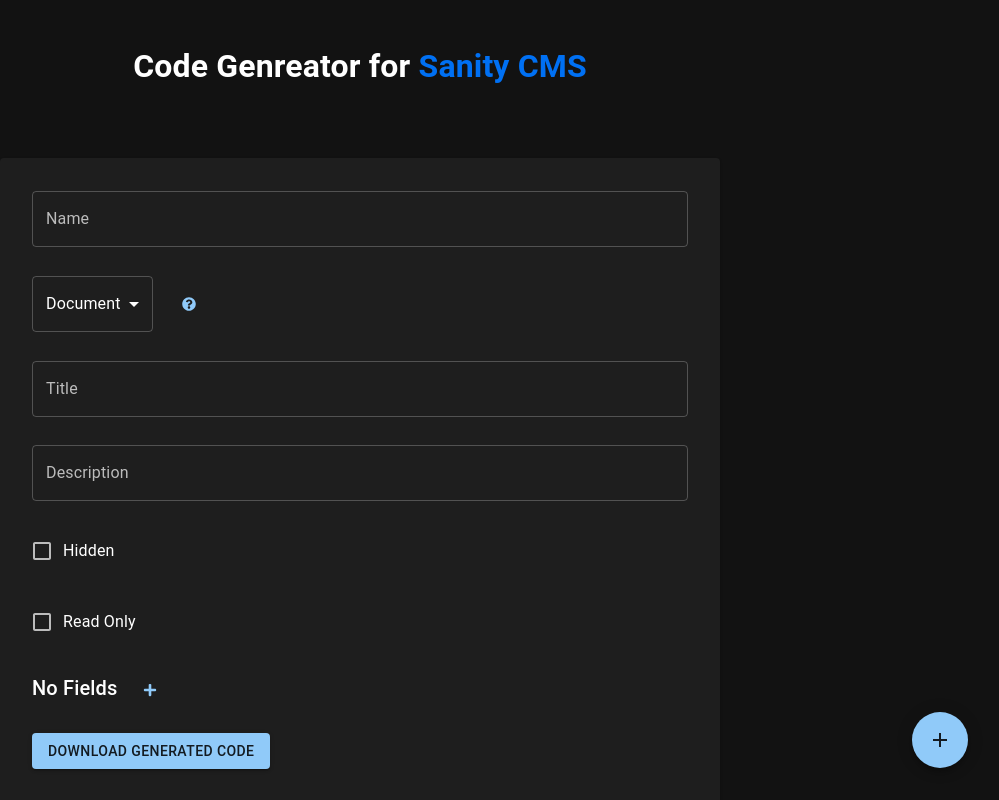
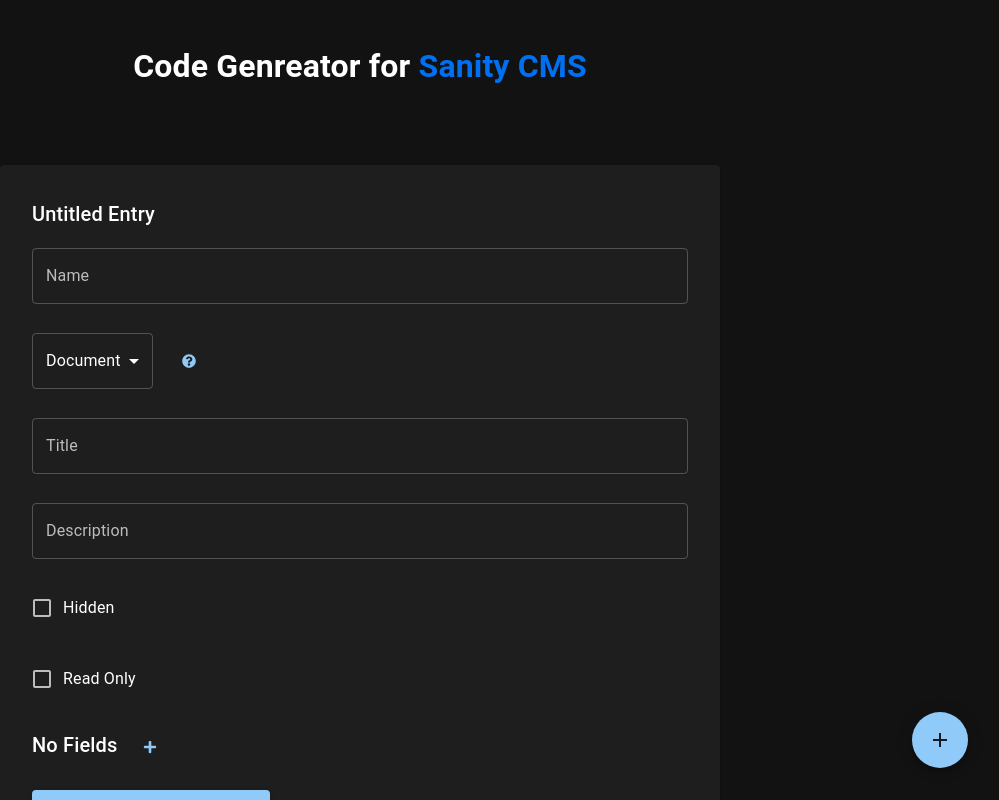
Before and after one commit to TheBigSasha/sanity_config_creator, a Next.js app: page / in a window 1280 px wide. Shown: the top 800 px of the page, without its empty margins (280-1279 px from the left). Built offline with nearby package versions, Linux system fonts and the light colour scheme.

Commit message:
suppprt creation of multiple types

```diff
--- a/components/SanityTypeCreator.tsx
+++ b/components/SanityTypeCreator.tsx
@@ -386,12 +386,14 @@
   defaultValues: SanityFieldProperties;
   isRoot?: boolean;
   extraButtons?: React.ReactNode;
+  topBar?: React.ReactNode;
 }
 const FieldForm: React.FC<FormFieldProps> = ({
   onSubmit,
   defaultValues,
   isRoot,
     extraButtons,
+    topBar,
 }) => {
   const { handleSubmit, control, getValues, formState } =
     useForm<SanityFieldProperties>({
@@ -426,6 +428,7 @@
   // @ts-ignore
   const out = <>
       <Form isRoot={isRoot} onSubmit={handleSubmit(onSubmit)}>
+        {topBar}
         {(isRoot && type === "Object") && <> <Alert severity="info">   <AlertTitle>Top Level Object Type</AlertTitle>
           By default, object types can not be represented as standalone documents in the data store. If you want to define an object type that you'd like to be represented as a document with an id, revision and created and updated timestamps, you should define it using the document type instead. Apart from these additional fields, there's no semantic difference between a document and an object. <a href={"https://www.sanity.io/docs/object-type"}> Learn more</a></Alert>  <br/> </>}
         <Controller
@@ -760,6 +763,18 @@
 
   URL.revokeObjectURL(url);
 }
+
+const ResponsiveGrid = styled.div`
+    display: grid;
+    grid-template-columns: repeat(auto-fit, minmax(600px, 1fr));
+    grid-gap: 1rem;
+    padding: 1rem;
+    width: 100%;
+    max-width: 100%;
+    overflow: auto;
+    min-height: calc(100vh - 12rem);
+`;
+
 const DEFAULT_DATA: SanityDocumentFieldProperties = {
   type: "Document",
   name: "",
@@ -770,18 +785,29 @@
   hidden: false,
 };
 
+const LeftRight = styled.div`
+    display: flex;
+    justify-content: space-between;
+    align-items: center;
+    margin-bottom: 1rem;
+`;
+
 export const SanityTypeCreator = () => {
   const [ datas, setDatas ] = useState<SanityFieldProperties[]>([DEFAULT_DATA])
 
   return (
     <>
+      <ResponsiveGrid>
+
       {datas.map((data, index) => (
           <FieldForm
+              topBar={<LeftRight><Typography variant={"h6"}>{data.title || "Untitled Entry"}</Typography> {datas.length > 1 && <Button onClick={() => setDatas(datas.filter((_, i) => i !== index))}>Remove</Button>}</LeftRight>}
               isRoot
               onSubmit={(dta) => {const newDta = [...datas]; newDta[index] = dta; setDatas(newDta); saveTs(dta);}}
               defaultValues={data}
           />
         ))}
+      </ResponsiveGrid>
 
       <SpeedDial
           ariaLabel="Quick Menu"
--- a/styles/Home.module.css
+++ b/styles/Home.module.css
@@ -3,8 +3,8 @@
 }
 
 .main {
-  min-height: 100vh;
   padding: 4rem 0;
+  height: min-content;
   flex: 1;
   display: flex;
   flex-direction: column;
```
